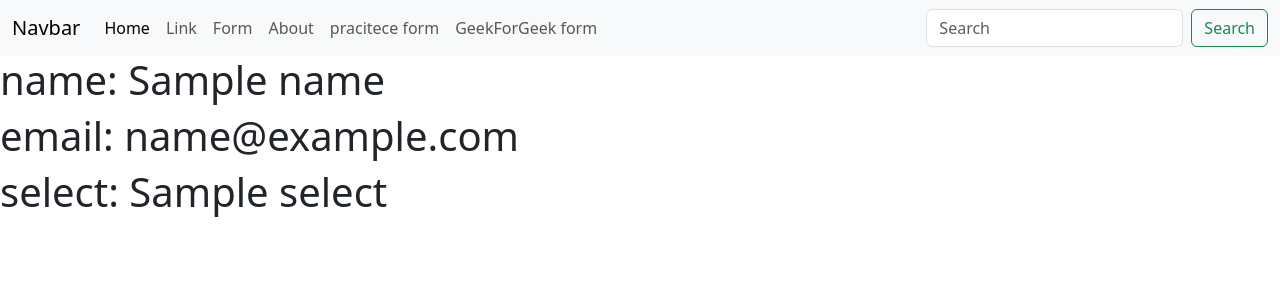
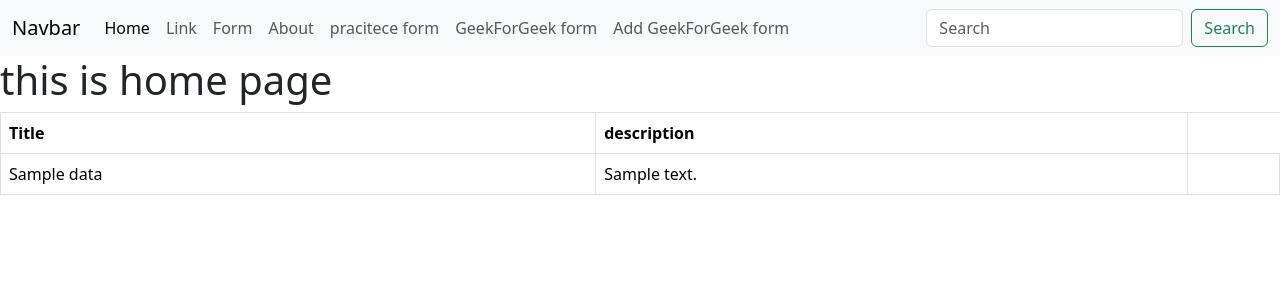
Before and after one commit to mdalaminfaraji/django_module_14_5, a Django app: template first_app/templates/home.html in a window 1280 px wide. Shown: the top 300 px of the page. Run offline with Django 3.2, Linux system fonts and the light colour scheme; the template is opened without the code that fills it: most values are stand-ins (such as "Sample title", 1, 10 or a date in 2020).

Commit message:
add model form

```diff
--- a/first_app/templates/home.html
+++ b/first_app/templates/home.html
@@ -1,5 +1,24 @@
 {% extends "base.html" %} {% block content %}
-<h1>name: {{name}}</h1>
-<h1>email: {{email}}</h1>
-<h1>select: {{select}}</h1>
-{% endblock %}
+<h1>this is home page</h1>
+{% if data %}
+<table class="table table-bordered">
+  <thead>
+    <tr>
+      <th scope="col">Title</th>
+      <th scope="col">description</th>
+    </tr>
+  </thead>
+  <tbody>
+    {% for st in data %}
+    <tr>
+      <td>{{st.title}}</td>
+      <td>{{st.description}}</td>
+      <td></td>
+    </tr>
+
+    {%endfor%}
+  </tbody>
+</table>
+{% else %}
+<h3>No data available to show</h3>
+{% endif%} {% endblock %}
--- a/first_app/urls.py
+++ b/first_app/urls.py
@@ -5,5 +5,6 @@ urlpatterns = [
     path('form', views.submit_form, name="submit_form"),
     path('about', views.about, name="about"),
     path('practice_form', views.DjangoForm, name="practice_form"),
-    path('geekForGeek', views.geekForm, name="geekForGeek")
+    path('geekForGeek', views.geekForm, name="geekForGeek"),
+    path('add', views.add_geekModel, name="add_model")
 ]
--- a/templates/base.html
+++ b/templates/base.html
@@ -51,6 +51,11 @@
                 >GeekForGeek form</a
               >
             </li>
+            <li class="nav-item">
+              <a class="nav-link" href="{% url 'add_model' %}"
+                >Add GeekForGeek form</a
+              >
+            </li>
           </ul>
           <form class="d-flex" role="search">
             <input
```
Also changed, not shown: first_app/templates/add_form.html (added, +11 -0 lines), first_app/views.py (+13 -8 lines), db.sqlite3.
